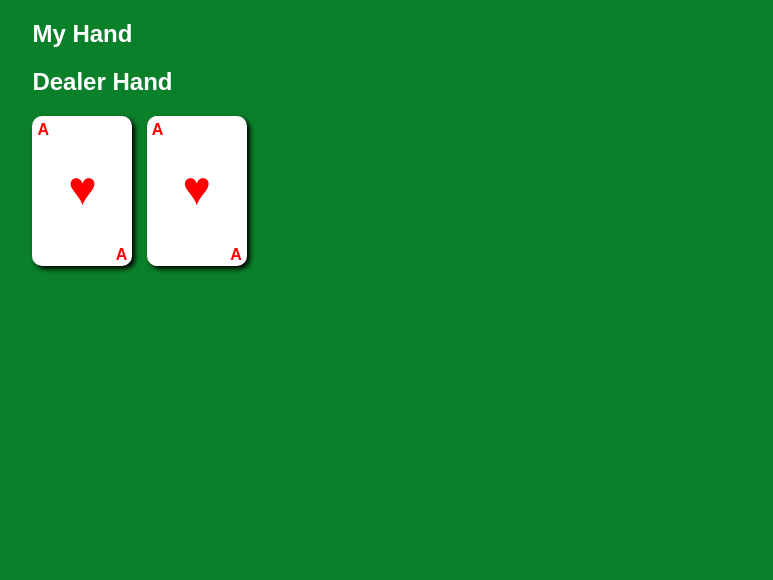
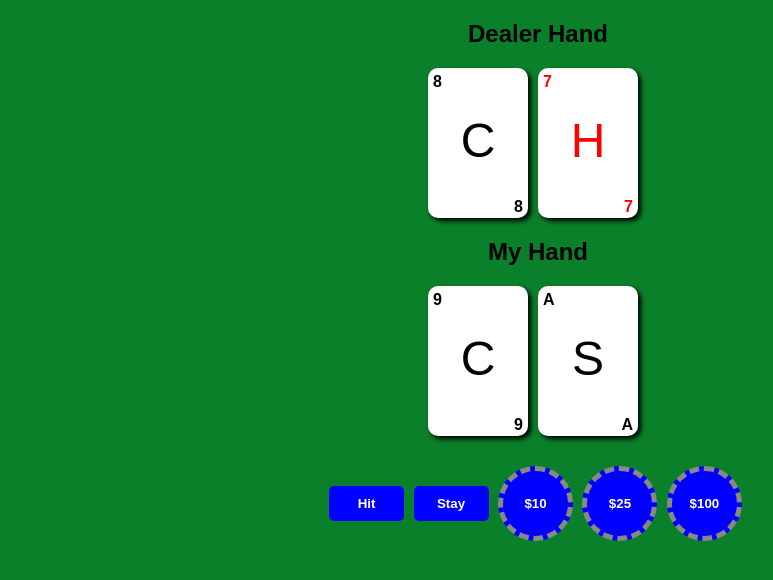
Before and after one commit to prashantkumar1113/JS-MileStoneProject1-BlackJack, a plain HTML site: page index.html in a window 1280 px wide. Shown: the whole page, without its empty margins (102-875 px from the left). Drawn offline with Linux system fonts and the light colour scheme.

Commit message:
Card hands and the game controls displaying

```diff
--- a/blackjack.js
+++ b/blackjack.js
@@ -19,7 +19,7 @@ const suits = ["Spade", "Club", "Diamond", "Heart"];
 function suitToHtmlCode(suit) {
     switch (suit) {
         case "Spade":
-            return escape("&spades;");
+            return "&#9824;";
             break;
         case "Club":
             return "&#9827;";
@@ -100,11 +100,37 @@ class BlackjackGame {
 
     displayHand(cards, domElement) {
         cards.forEach((card) => {
-            let cardElement = document.createElement("p");
-            cardElement.className = `card ${card.suit.toLowerCase()}`;
-            cardElement.textContent = `${card.rank} ${suitToHtmlCode(
-                card.suit
-            )}`;
+            let cardElement = document.createElement("div");
+            if (card.suit === "Diamond" || card.suit === "Heart") {
+                cardElement.className = "card red"; //${card.suit.toLowerCase()}
+            } else {
+                cardElement.className = "card";
+            }
+            //create the card header
+            let cardHeader = document.createElement("div");
+            cardHeader.className = "card-header";
+            cardHeader.appendChild(document.createTextNode(card.rank));
+            cardElement.appendChild(cardHeader);
+
+            //create the card body
+            let cardBody = document.createElement("div");
+            cardBody.className = "card-body";
+            let suitSpan = document.createElement("span");
+            suitSpan.className = "suit";
+            suitSpan.textContent = card.suit.charAt(0);
+            cardBody.appendChild(suitSpan);
+            cardElement.appendChild(cardBody);
+
+            //create the card footer
+            let cardFooter = document.createElement("div");
+            cardFooter.className = "card-footer";
+            cardFooter.appendChild(document.createTextNode(card.rank));
+            cardElement.appendChild(cardFooter);
+
+            // cardElement.textContent = `${card.rank} ${suitToHtmlCode(
+            //     card.suit
+            // )}`;
+
             domElement.appendChild(cardElement);
         });
     }
--- a/index.html
+++ b/index.html
@@ -16,15 +16,21 @@
     </head>
     <body>
         <div class="container">
-            <div id="player-hand">
-                <h2>My Hand</h2>
 
-            </div>
             <div id="dealer-hand">
                 <h2>Dealer Hand</h2>
-
             </div>
-            <div class="card red">
+             <div id="player-hand">
+                <h2>My Hand</h2>
+            </div>
+            <div id="controls">
+                <button>Hit</button>
+                <button>Stay</button>
+                <button class="bet">$10</button>
+                <button class="bet">$25</button>
+                <button class="bet">$100</button>
+            </div>
+            <!-- <div class="card red">
                 <div class="card-header">
                     A
                 </div>
@@ -45,8 +51,8 @@
                 <div class="card-footer">
                     A
                 </div>
-            </div>
+            </div> -->
         </div>
-        <!-- <script src="./blackjack.js"></script> -->
+        <script src="./blackjack.js"></script>
     </body>
 </html>
--- a/styles.css
+++ b/styles.css
@@ -1,7 +1,7 @@
 body {
     background-color: #0b802a;
     font-family: Arial, Helvetica, sans-serif;
-    color: #ffffff;
+    /* color: #ffffff; */
 }
 .container {
     width: 80%;
@@ -10,6 +10,31 @@ body {
 
 .red {
     color: red;
+}
+#dealer-hand,
+#player-hand,
+#controls {
+    text-align: center;
+}
+#controls {
+    padding-top: 30px;
+}
+
+button {
+    padding: 10px;
+    width: 75px;
+    margin-right: 5px;
+    font-weight: bolder;
+    background-color: blue;
+    color: white;
+    border: none;
+    border-radius: 5px;
+}
+
+.bet {
+    border-radius: 50%;
+    height: 75px;
+    border: 5px #888 dashed;
 }
 
 .card {
@@ -28,6 +53,7 @@ body {
     font-weight: bolder;
 }
 .card-header {
+    text-align: left;
     padding-left: 5px;
     padding-top: 5px;
 }
```
